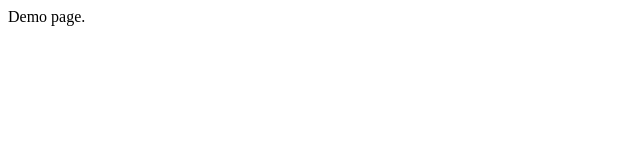
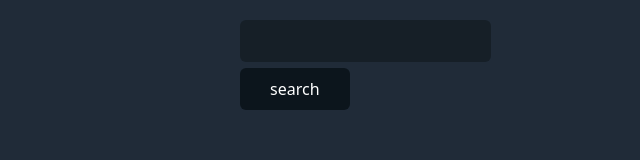
Before and after one commit to Keyhoh/ed-base, a plain HTML site: page index.html in a window 1280 px wide. Shown: the whole page, without its empty margins (0-640 px from the left). Drawn offline with nearby package versions, Linux system fonts and the light colour scheme.

Commit message:
add: search window

```diff
--- a/index.html
+++ b/index.html
@@ -4,8 +4,12 @@
     <meta charset="UTF-8">
     <meta name="viewport" content="width=device-width, initial-scale=1.0">
     <title>edbase</title>
+    <link rel="stylesheet" href="https://cdn.jsdelivr.net/gh/kognise/water.css@latest/dist/dark.min.css">
 </head>
 <body>
-    Demo page.
+    <form action="http://search-ed-base-z45dxy5xynu2rgy7v6zoicokcm.ap-northeast-1.cloudsearch.amazonaws.com/2013-01-01/search" method="get">
+        <input type="text" name="q" id="q">
+        <button type="submit">search</button>
+    </form>
 </body>
 </html>
```
